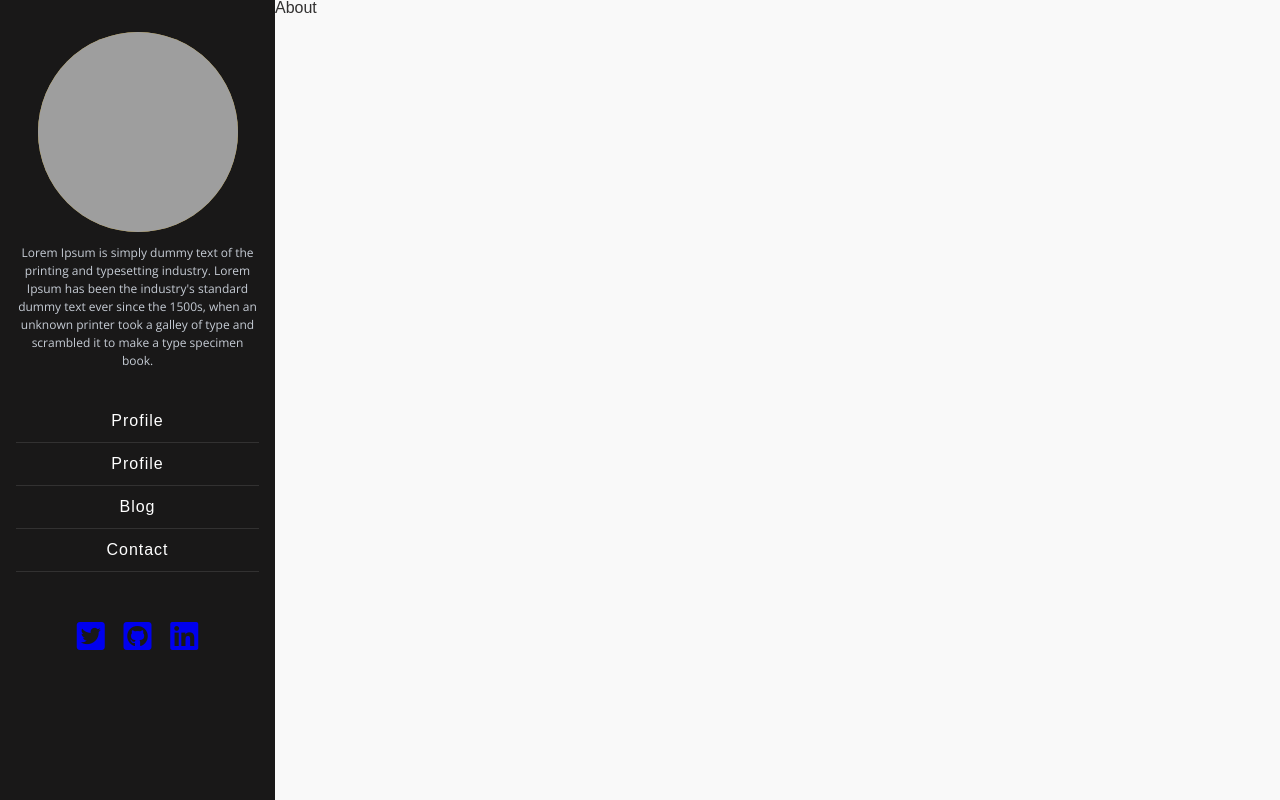
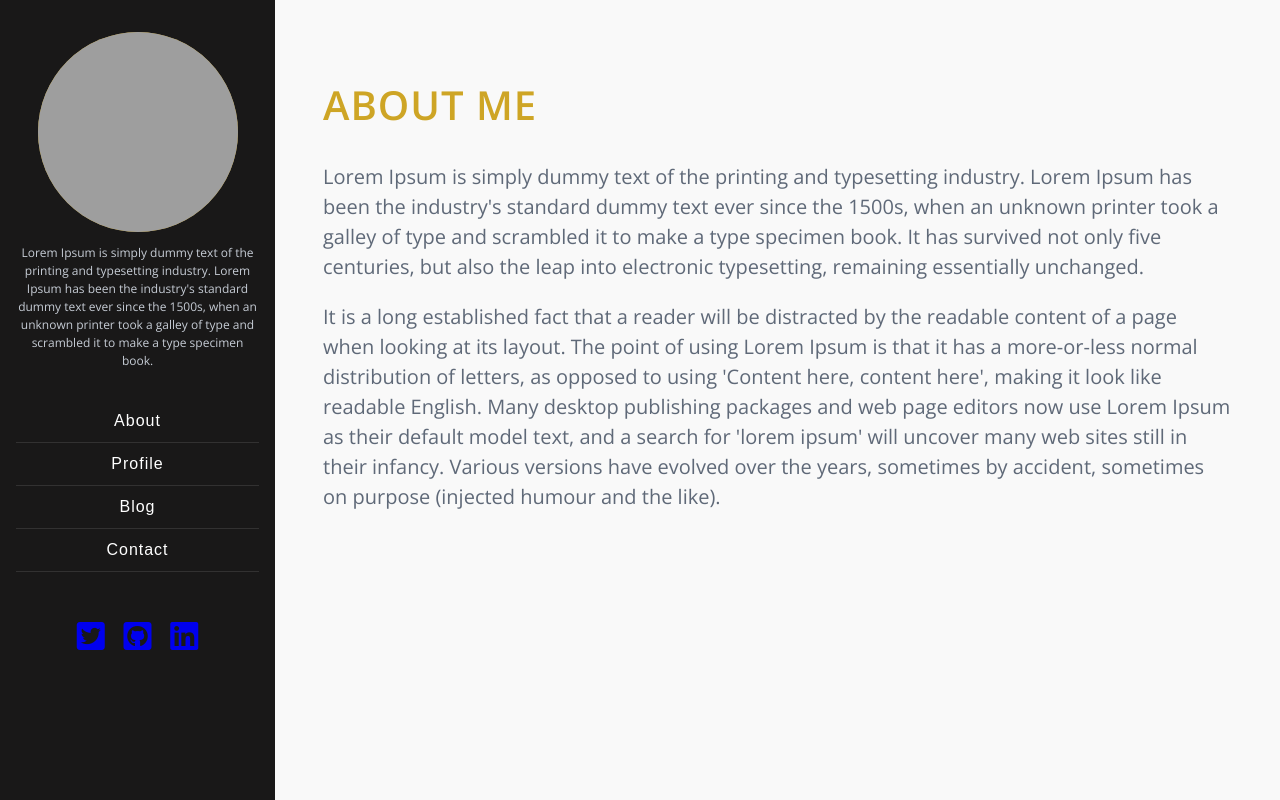
Before and after one commit to tripti1410/personal-site, a React (Create React App) app: page / in a window 1280 px wide. Built offline with nearby package versions, Linux system fonts and the light colour scheme; grey boxes are pictures that could not be loaded.

Commit message:
added about component and ui for same

```diff
--- a/src/App.js
+++ b/src/App.js
@@ -1,14 +1,13 @@
 import React, { Component } from 'react';
-// import logo from './logo.svg';
-// import './App.css';
 import './global.css';
 import Page from "./components/page/page";
+import About from "./pages/about/about";
 
 class App extends Component {
   render() {
     return (
       <Page>
-        About
+        <About />
       </Page>
     );
   }
--- /dev/null
+++ b/src/components/description/description.css
@@ -0,0 +1,6 @@
+.description {
+  font-size: var(--fs-xl);
+  font-family: var(--brandType);
+  line-height: var(--lh-5);
+  color: var(--mono-4);
+}
--- /dev/null
+++ b/src/components/description/description.js
@@ -0,0 +1,6 @@
+import React from "react";
+import "./description.css";
+
+const Description = ({ children }) => <p className="description">{ children }</p>;
+
+export default Description;
--- a/src/components/navigation/navigation.js
+++ b/src/components/navigation/navigation.js
@@ -7,7 +7,7 @@ const Navigation = () => {
       <ul className="menu">
         <li className="menu-item">
           <a href="/" className="menu-item-link">
-            Profile
+            About
           </a>
         </li>
         <li className="menu-item">
--- /dev/null
+++ b/src/components/page-title/page-title.css
@@ -0,0 +1,9 @@
+.page-title {
+  font-size: var(--fs-jumbo);
+  font-weight: var(--fw-semi-bold);
+  font-family: var(--brandType);
+  line-height: var(--lh-5);
+  color: var(--brand-2);
+  text-transform: uppercase;
+  letter-spacing: 1px;
+}
--- /dev/null
+++ b/src/components/page-title/page-title.js
@@ -0,0 +1,8 @@
+import React from "react";
+import "./page-title.css";
+
+const PageTitle = ({ pageTitle }) => {
+  return <h1 className="page-title">{pageTitle}</h1>;
+};
+
+export default PageTitle;
--- a/src/components/page/page.css
+++ b/src/components/page/page.css
@@ -1,8 +1,10 @@
 .page {
   display: grid;
-  grid-template-columns: 275px auto;
+  grid-template-columns: var(--header-width) calc(100% - var(--header-width));
 }
 
 .container {
-
+  padding: 4.8rem;
+  max-width: 1200px;
+  margin: 0 auto;
 }
--- a/src/global.css
+++ b/src/global.css
@@ -3,7 +3,6 @@
   /* Brand colors */
   --brand-1: #191818;
   --brand-2: #cea525;
-  --brand-3: #a10f2b;
 
   /* Monocromatic colors */
   --mono-1: #f9f9f9;
@@ -15,6 +14,11 @@
   /* Common colors */
   --white: #ffffff;
   --black: #000000;
+}
+
+:root {
+  /* ---------------Widths------------ */
+  --header-width: 275px;
 }
 
 /* Resets */
@@ -47,7 +51,8 @@ a { text-decoration: none; cursor: pointer;}
   --fs-s: 1.4rem;
   --fs-m: 1.6rem;
   --fs-l: 1.8rem;
-  --fs-xl: 2.4rem;
+  --fs-xl: 2.0rem;
+  --fs-jumbo: 4.0rem;
 
   /* Line height */
   --lh-1: 1;
--- /dev/null
+++ b/src/pages/about/about.js
@@ -0,0 +1,32 @@
+import React from "react";
+import PageTitle from "../../components/page-title/page-title";
+import Description from "../../components/description/description";
+
+const About = () => {
+  return (
+    <div>
+      <PageTitle pageTitle="About Me" />
+      <Description>
+        Lorem Ipsum is simply dummy text of the printing and typesetting
+        industry. Lorem Ipsum has been the industry's standard dummy text ever
+        since the 1500s, when an unknown printer took a galley of type and
+        scrambled it to make a type specimen book. It has survived not only five
+        centuries, but also the leap into electronic typesetting, remaining
+        essentially unchanged.
+      </Description>
+      <Description>
+        It is a long established fact that a reader will be distracted by the
+        readable content of a page when looking at its layout. The point of
+        using Lorem Ipsum is that it has a more-or-less normal distribution of
+        letters, as opposed to using 'Content here, content here', making it
+        look like readable English. Many desktop publishing packages and web
+        page editors now use Lorem Ipsum as their default model text, and a
+        search for 'lorem ipsum' will uncover many web sites still in their
+        infancy. Various versions have evolved over the years, sometimes by
+        accident, sometimes on purpose (injected humour and the like).
+      </Description>
+    </div>
+  );
+};
+
+export default About;
```
